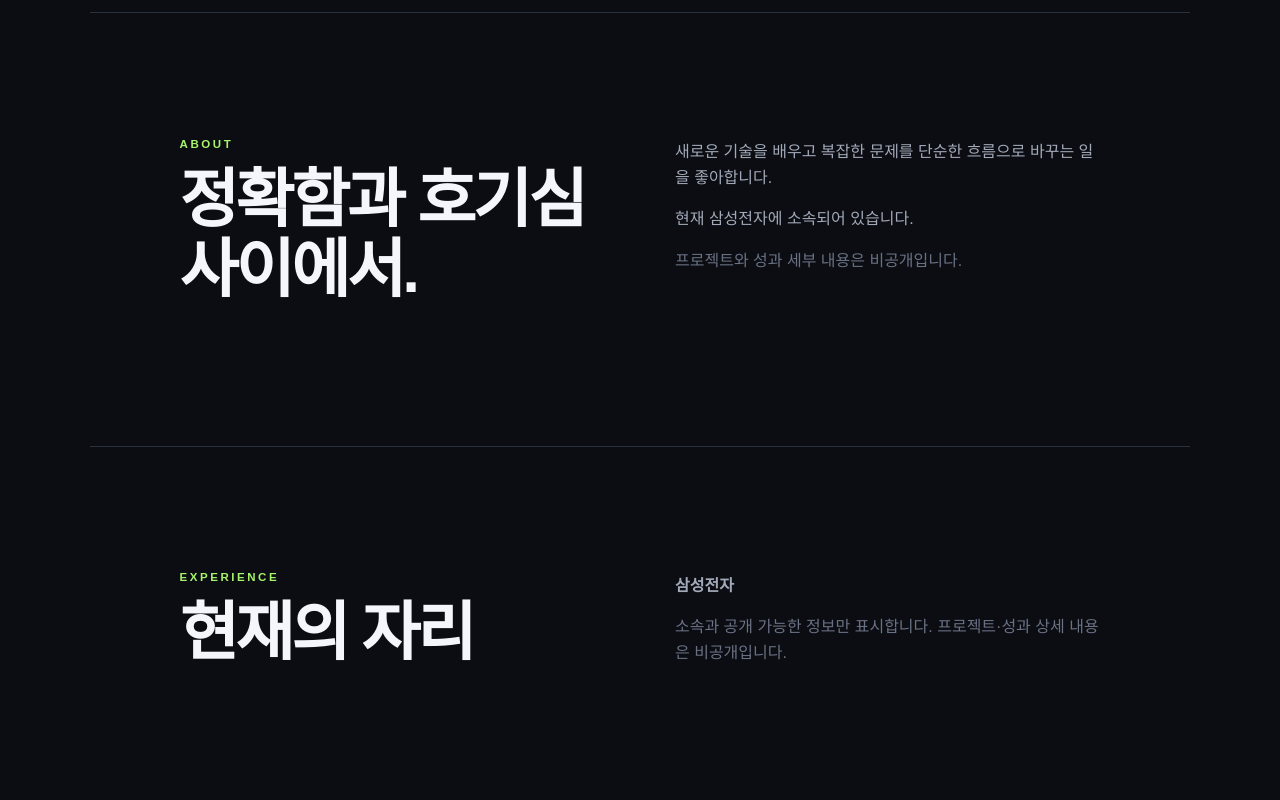
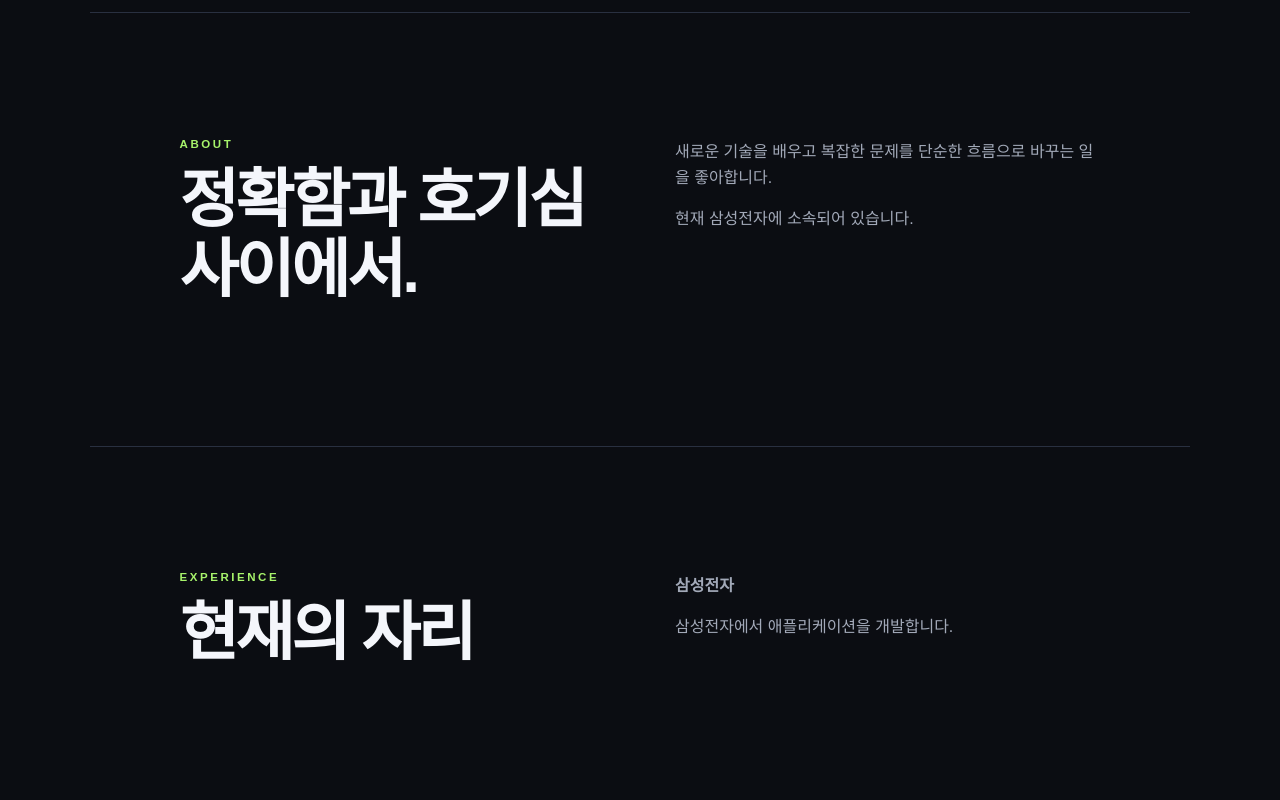
Before and after one commit to jin2fly-lab/jin2fly-lab.github.io, a plain HTML site: page index.html in a window 1280 px wide. Shown: the part 760-1560 px from the top of the page. Drawn offline with Linux system fonts and the light colour scheme.

Commit message:
Update current application development experience

```diff
--- a/index.html
+++ b/index.html
@@ -28,12 +28,12 @@
 
     <section id="about" class="section-wrap split-section">
       <div><p class="eyebrow">ABOUT</p><h2>정확함과 호기심<br>사이에서.</h2></div>
-      <div class="body-copy"><p>새로운 기술을 배우고 복잡한 문제를 단순한 흐름으로 바꾸는 일을 좋아합니다.</p><p>현재 삼성전자에 소속되어 있습니다.</p><p class="muted">프로젝트와 성과 세부 내용은 비공개입니다.</p></div>
+      <div class="body-copy"><p>새로운 기술을 배우고 복잡한 문제를 단순한 흐름으로 바꾸는 일을 좋아합니다.</p><p>현재 삼성전자에 소속되어 있습니다.</p></div>
     </section>
 
     <section id="experience" class="section-wrap split-section compact-section">
       <div><p class="eyebrow">EXPERIENCE</p><h2>현재의 자리</h2></div>
-      <div class="body-copy"><p><strong>삼성전자</strong></p><p class="muted">소속과 공개 가능한 정보만 표시합니다. 프로젝트·성과 상세 내용은 비공개입니다.</p></div>
+      <div class="body-copy"><p><strong>삼성전자</strong></p><p>삼성전자에서 애플리케이션을 개발합니다.</p></div>
     </section>
 
     <section id="skills" class="section-wrap">
```
